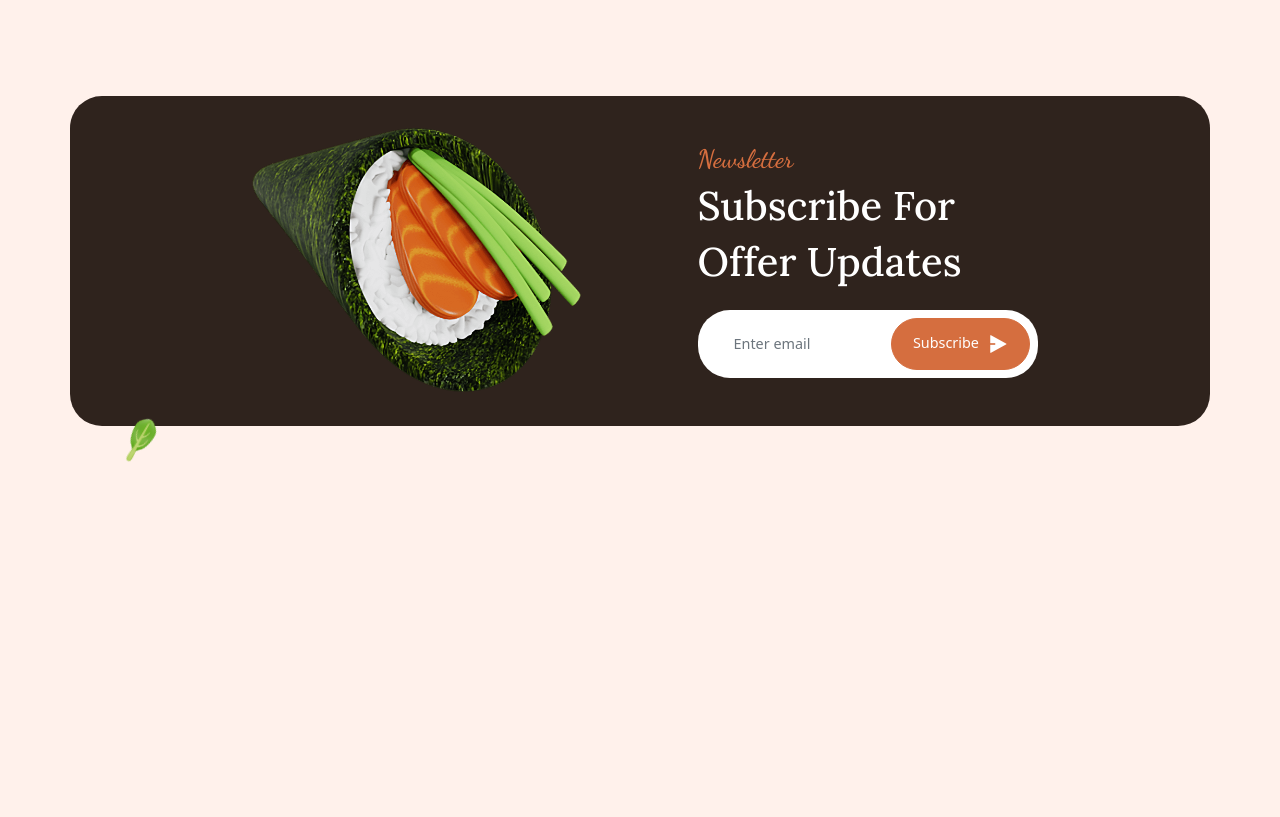
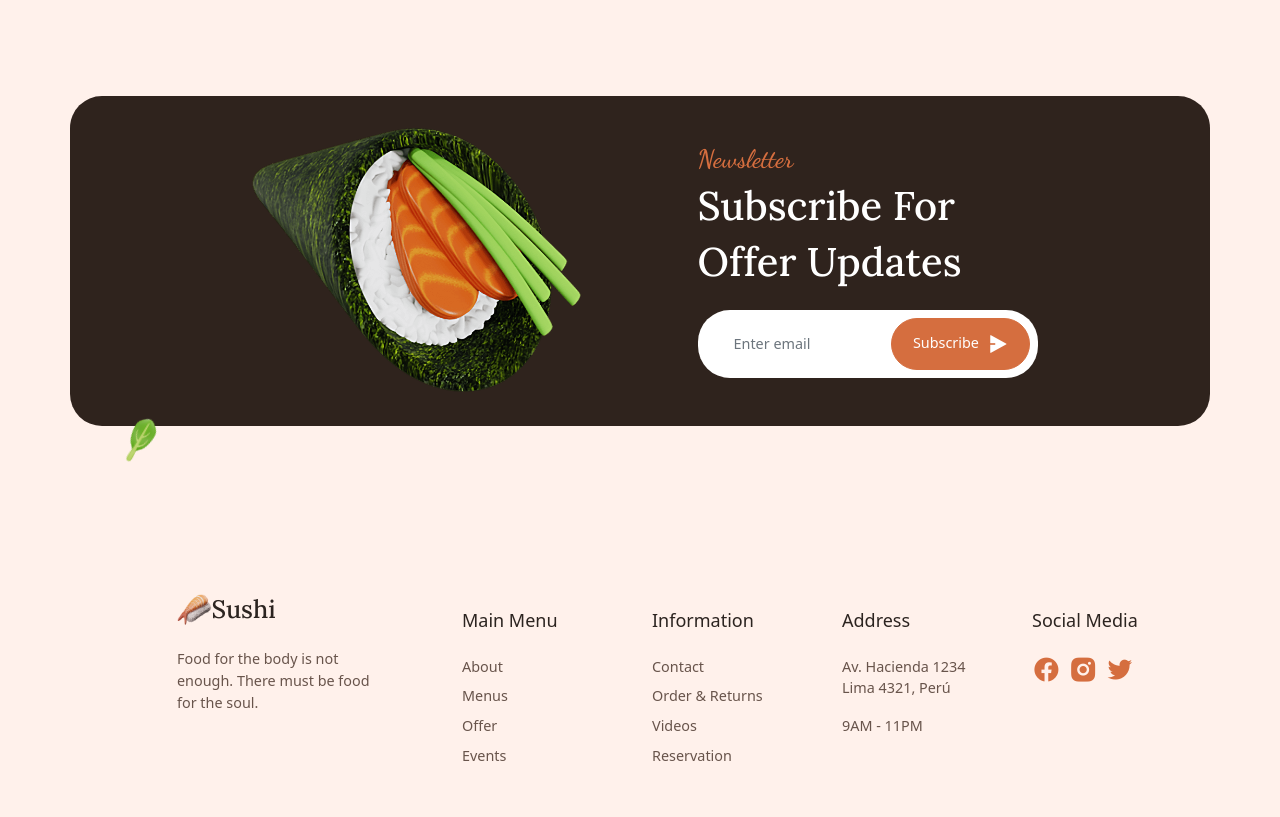
Before and after one commit to hninwutyikyaw/Resopnsive-sushi-website, a website: page index.html in a window 1280 px wide. Shown: the part 2164-2981 px from the top of the page. Drawn offline with nearby package versions, Linux system fonts and the light colour scheme.

Commit message:
add footer section

```diff
--- a/index.html
+++ b/index.html
@@ -176,7 +176,7 @@
                 <div class="text-center">
                   <p class="title h4">Sushi Rolls</p>
                   <p>Japanese Dish</p>
-                  <p? class="text-primary h4 fw-bold">$10.99</p?
+                  <p class="text-primary h4 fw-bold">$10.99</p>
                 </div>
               </div>
             </div>
@@ -188,26 +188,23 @@
       <section id="recently-added" class="my-9">
         <div class="container">
           <div class="row justify-content-center align-items-center">
-
             <div class="col-4">
               <div class="">
                 <h3 class="text-primary subtitle">Recently Added</h3>
                 <div class="about-title mb-3">
-                  <h1 class="display-6 title">
-                    Sushi Samurai
-                  </h1>
+                  <h1 class="display-6 title">Sushi Samurai</h1>
                   <h1 class="display-6 title">
                     Salmón Cheese
                     <img
                       src="/img/spinach-leaf.png"
-                    class="recently-title spinach-leaf "
+                      class="recently-title spinach-leaf"
                       alt=""
                     />
                   </h1>
                 </div>
                 <p class="pe-3">
-                  Take a look at what's new. And do not deprive
-                  yourself of a good meal, enjoy and be happy.
+                  Take a look at what's new. And do not deprive yourself of a
+                  good meal, enjoy and be happy.
                 </p>
                 <a class="btn btn-primary btn-icon mt-2">
                   Order Now
@@ -217,9 +214,12 @@
             </div>
 
             <div class="col-5 offset-1">
-              <img src="img/recently-salmon-sushi.png" class="w-100 d-block" alt="" />
+              <img
+                src="img/recently-salmon-sushi.png"
+                class="w-100 d-block"
+                alt=""
+              />
             </div>
-
           </div>
         </div>
       </section>
@@ -227,20 +227,30 @@
       <!-- Newsletter -->
       <section id="newsletter" class="mb-9">
         <div class="container">
-          <div class="row justify-content-center align-items-center newsletter-bg rounded-5 p-4">
+          <div
+            class="row justify-content-center align-items-center newsletter-bg rounded-5 p-4"
+          >
             <div class="col-4">
-              <img src="img/newsletter-sushi.png" class="w-100 d-block" alt="" />
+              <img
+                src="img/newsletter-sushi.png"
+                class="w-100 d-block"
+                alt=""
+              />
             </div>
             <div class="col-4 offset-1">
               <div class="">
                 <h3 class="text-primary subtitle">Newsletter</h3>
                 <div class="newsletter-title mb-4">
-                    <h1 class="display-6 title text-white">Subscribe For </h1>
+                  <h1 class="display-6 title text-white">Subscribe For</h1>
                   <h1 class="display-6 title text-white">Offer Updates</h1>
                 </div>
                 <div class="d-flex bg-white p-2 rounded-5">
-                  <input type="text" class="form-control ms-3 bg-transparent border-0" placeholder="Enter email" >
-                   <a href="" class="btn btn-primary btn-icon text-nowrap ">
+                  <input
+                    type="text"
+                    class="form-control ms-3 bg-transparent border-0"
+                    placeholder="Enter email"
+                  />
+                  <a href="" class="btn btn-primary btn-icon text-nowrap">
                     Subscribe
                     <i class="ri-send-plane-2-fill"></i>
                   </a>
@@ -248,10 +258,108 @@
               </div>
             </div>
           </div>
-          <img src="/img/spinach-leaf.png" class="spinach-leaf newsletter-spinach-leaf" alt="">
+          <img
+            src="/img/spinach-leaf.png"
+            class="spinach-leaf newsletter-spinach-leaf"
+            alt=""
+          />
         </div>
       </section>
+    </main>
 
-    </main>
+    <!-- footer -->
+    <footer>
+      <div class="container py-2">
+        <div class="row align-items-start justify-content-center">
+          <div class="col-3 offset-1">
+            <div>
+              <div class="d-flex me-2 mb-3">
+                <img src="img/logo.png" class="footer-sushi-title" alt="" />
+                <h3 class="title">Sushi</h3>
+              </div>
+              <p class="w-100">
+                Food for the body is not <br />
+                enough. There must be food <br />
+                for the soul.
+              </p>
+            </div>
+          </div>
+          <div class="col-2 py-3">
+            <div>
+              <h5 class="mb-4 footer-title-color">Main Menu</h5>
+              <ul class="list-unstyled">
+                <li class="pb-2">
+                  <a href="" class="text-decoration-none footer-text-color"
+                    >About</a
+                  >
+                </li>
+                <li class="pb-2">
+                  <a href="" class="text-decoration-none footer-text-color"
+                    >Menus</a
+                  >
+                </li>
+                <li class="pb-2">
+                  <a href="" class="text-decoration-none footer-text-color"
+                    >Offer</a
+                  >
+                </li>
+                <li class="pb-2">
+                  <a href="" class="text-decoration-none footer-text-color"
+                    >Events</a
+                  >
+                </li>
+              </ul>
+            </div>
+          </div>
+          <div class="col-2 py-3">
+            <div>
+              <h5 class="mb-4 footer-title-color">Information</h5>
+              <ul class="list-unstyled">
+                <li class="pb-2">
+                  <a href="" class="text-decoration-none footer-text-color"
+                    >Contact</a
+                  >
+                </li>
+                <li class="pb-2">
+                  <a href="" class="text-decoration-none footer-text-color"
+                    >Order & Returns</a
+                  >
+                </li>
+                <li class="pb-2">
+                  <a href="" class="text-decoration-none footer-text-color"
+                    >Videos</a
+                  >
+                </li>
+                <li class="pb-2">
+                  <a href="" class="text-decoration-none footer-text-color"
+                    >Reservation</a
+                  >
+                </li>
+              </ul>
+            </div>
+          </div>
+          <div class="col-2 py-3">
+            <div>
+              <h5 class="mb-4 footer-title-color">Address</h5>
+              <div>
+                <p class="mb-0">Av. Hacienda 1234</p>
+                <p>Lima 4321, Perú</p>
+              </div>
+              <p>9AM - 11PM</p>
+            </div>
+          </div>
+
+          <div class="col-2 py-3">
+            <div>
+              <h5 class="mb-3 footer-title-color">Social Media</h5>
+              <div class="d-flex">
+              <i class="ri-facebook-circle-fill ri-2x text-primary me-2"></i>
+              <i class="ri-instagram-fill ri-2x text-primary me-2"></i>
+              <i class="ri-twitter-fill ri-2x text-primary"></i>
+            </div>
+          </div>
+        </div>
+      </div>
+    </footer>
   </body>
 </html>
--- a/scss/app.scss
+++ b/scss/app.scss
@@ -35,10 +35,6 @@ $spacers: (
 
 //custom css
 
-body {
-  height: 3000px;
-}
-
 .title {
   font-family: "Lora", serif;
   color: hsl(19, 16%, 15%);
@@ -48,7 +44,8 @@ body {
   font-family: "Dancing Script", cursive;
 }
 
-.navbar-brand-logo {
+.navbar-brand-logo,
+.footer-sushi-title {
   height: 2rem;
 }
 
@@ -109,3 +106,15 @@ body {
   transform: translate(-103px, -56px) rotate(90deg) scale(0.5);
   opacity: 0.2;
 }
+
+.footer-title-color {
+  color: hsl(19, 16%, 15%);
+}
+
+.footer-text-color {
+  color: $body-color;
+}
+
+.footer-text-color:hover {
+  color: $primary;
+}
```
Also changed, not shown: css/app.css, 1 other file. Lines whose indentation alone changed are shown as unchanged.
